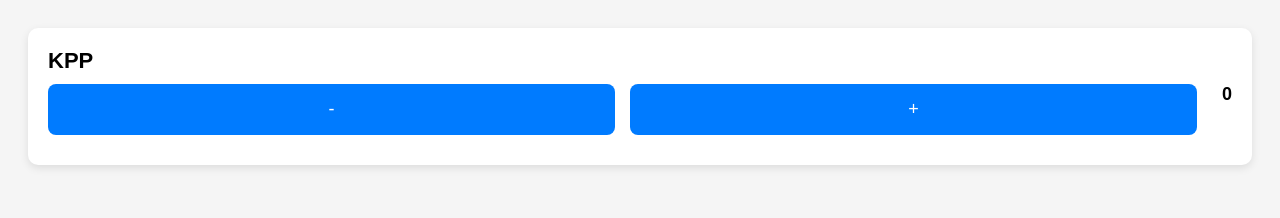
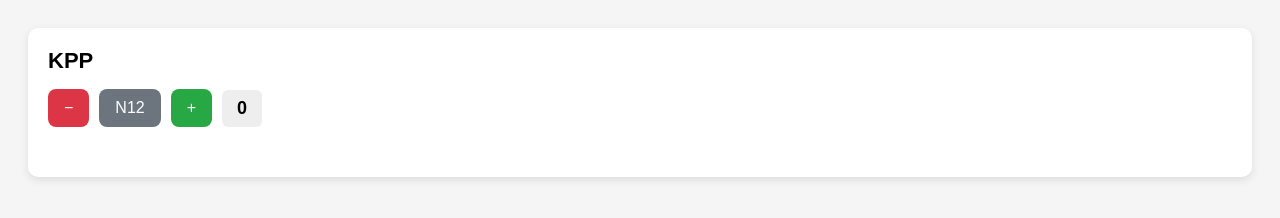
Before and after one commit to kkm313691-stack/kkm8992.github.io, a plain HTML site: page hhhh.html in a window 1280 px wide. Drawn offline with Linux system fonts and the light colour scheme.

Commit message:
Add files via upload

```diff
--- a/hhhh.html
+++ b/hhhh.html
@@ -11,6 +11,7 @@
 background: #f5f5f5;
 }
 
+
 .group {
 margin-bottom: 30px;
 padding: 20px;
@@ -19,57 +20,72 @@
 box-shadow: 0 3px 8px rgba(0,0,0,0.1);
 }
 
+
+.row {
+display: flex;
+align-items: center;
+gap: 10px;
+margin-bottom: 15px;
+}
+
+
 .title {
 font-size: 22px;
 font-weight: bold;
-      margin-bottom: 10px;
+margin-bottom: 15px;
 }
 
-    .btn-row {
-      display: flex;
-      gap: 15px;
-      margin-bottom: 10px;
-    }
 
 button {
-      flex: 1;
-      padding: 15px;
-      font-size: 18px;
+padding: 10px 16px;
+font-size: 16px;
 border: none;
 border-radius: 8px;
 background: #007bff;
 color: white;
 }
 
+
+.minus {
+background: #dc3545;
+}
+
+
+.plus {
+background: #28a745;
+}
+
+
+.label-btn {
+background: #6c757d;
+}
+
+
 .count {
 font-size: 18px;
-      margin-left: 10px;
+width: 40px;
+text-align: center;
 font-weight: bold;
+background: #eee;
+padding: 8px 0;
+border-radius: 6px;
 }
 </style>
 </head>
 <body>
 
+
 <div class="group">
 <div class="title">KPP</div>
 
-    <div class="btn-row">
-      <button onclick="subtract('a11')">-</button>
-      <button onclick="add('a11')">+</button>
-      <span id="a11" class="count">0</span>
-    </div>
+
+<div class="row">
+<button class="minus" onclick="sub('n12')">−</button>
+<button class="label-btn" onclick="add('n12')">N12</button>
+<button class="plus" onclick="add('n12')">+</button>
+<span id="n12" class="count">0</span>
 </div>
 
-  <script>
-    function add(id) {
-      const el = document.getElementById(id);
-      el.textContent = Number(el.textContent) + 1;
-    }
-      function subtract(id) {
-      const el = document.getElementById(id);
-      const current = Number(el.textContent);
-      if (current > 0) el.textContent = current - 1;
-    }
-  </script>
-</body>
+
+<div class="row">
 </html>
```
Lines whose indentation alone changed are shown as unchanged.
